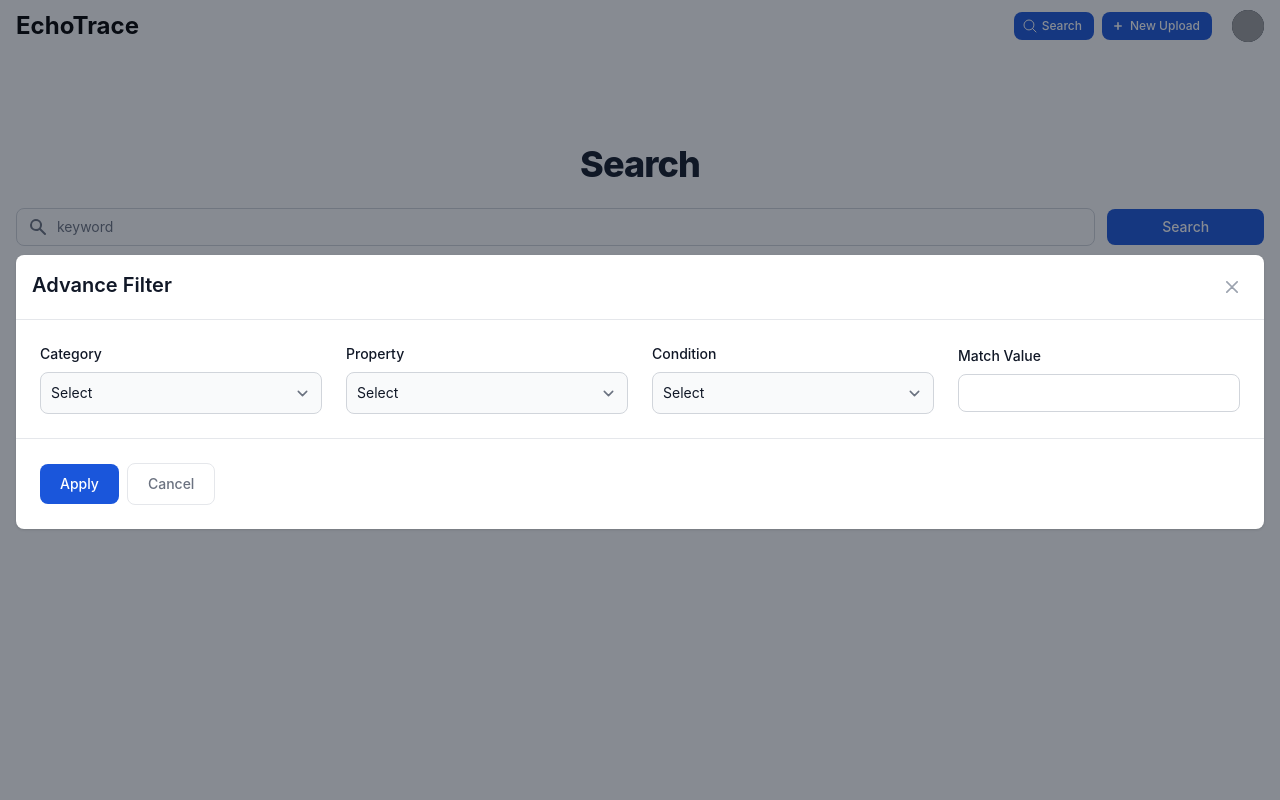
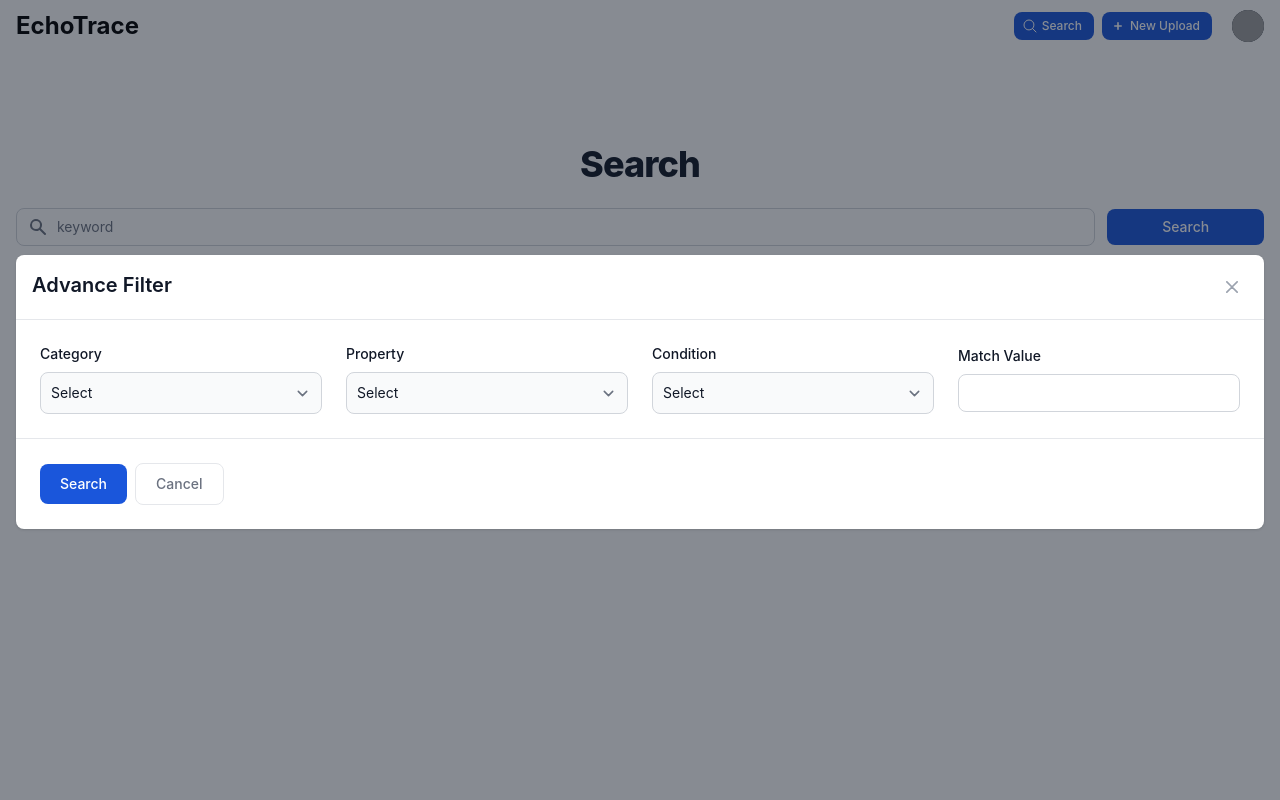
Before and after one commit to jessicakhorlins/echo-trace, a Django app: template templates/search.html in a window 1280 px wide, after a click on "Advanced Filters". Run offline with Django 3.2, Linux system fonts and the light colour scheme; the template is opened without the code that fills it, so the values that code supplies are empty; some libraries are stand-ins or nearby versions; grey boxes are pictures that could not be loaded.

Commit message:
update and fix bug in templates/search.html

```diff
--- a/templates/search.html
+++ b/templates/search.html
@@ -201,7 +201,7 @@
       </div>
       <!-- Modal footer -->
       <div class="flex items-center p-6 space-x-2 border-t border-gray-200 rounded-b dark:border-gray-600">
-        <button data-modal-hide="defaultModal" type="button" class="text-white bg-blue-700 hover:bg-blue-800 focus:ring-4 focus:outline-none focus:ring-blue-300 font-medium rounded-lg text-sm px-5 py-2.5 text-center dark:bg-blue-600 dark:hover:bg-blue-700 dark:focus:ring-blue-800">Apply</button>
+        <button type="submit" data-modal-hide="defaultModal" type="button" class="text-white bg-blue-700 hover:bg-blue-800 focus:ring-4 focus:outline-none focus:ring-blue-300 font-medium rounded-lg text-sm px-5 py-2.5 text-center dark:bg-blue-600 dark:hover:bg-blue-700 dark:focus:ring-blue-800">Search</button>
         <button data-modal-hide="defaultModal" type="button" class="text-gray-500 bg-white hover:bg-gray-100 focus:ring-4 focus:outline-none focus:ring-blue-300 rounded-lg border border-gray-200 text-sm font-medium px-5 py-2.5 hover:text-gray-900 focus:z-10 dark:bg-gray-700 dark:text-gray-300 dark:border-gray-500 dark:hover:text-white dark:hover:bg-gray-600 dark:focus:ring-gray-600">Cancel</button>
       </div>
       </form>
```
